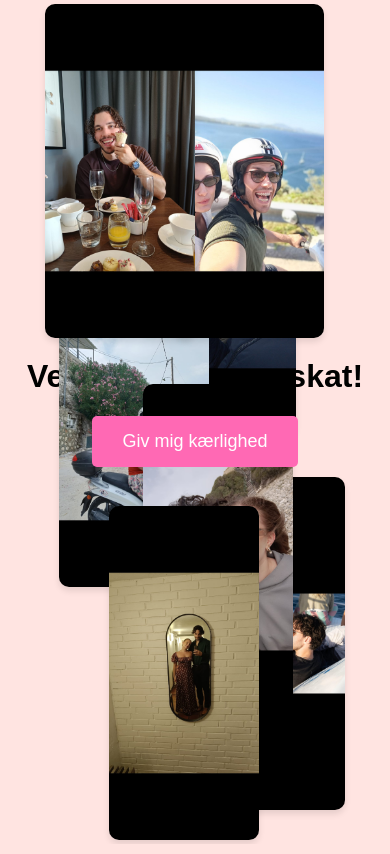
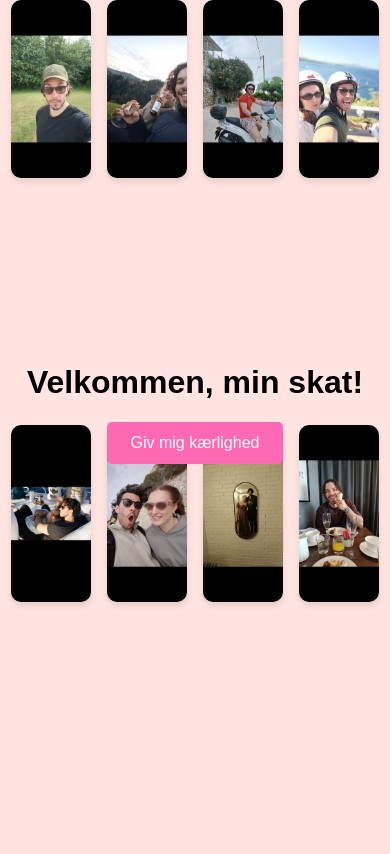
Before and after one commit to JoachimBograd/ElskerNatasja, a website: page index.html in a window 390 px wide. Drawn offline with Linux system fonts and the light colour scheme.

Commit message:
Update index.html

```diff
--- a/index.html
+++ b/index.html
@@ -14,9 +14,10 @@
             flex-direction: column;
             align-items: center;
             justify-content: center;
-            height: 100vh; /* Fylder hele skærmen */
+            height: 100vh;
             overflow: hidden;
             position: relative;
+            text-align: center;
         }
         button {
             padding: 15px 30px;
@@ -46,25 +47,19 @@
             width: 100%;
             height: 100%;
             z-index: 5;
+            display: flex;
+            flex-wrap: wrap;
+            justify-content: center;
+            align-items: center;
+            gap: 10px;
+            padding: 10px;
         }
         img {
-            position: absolute;
-            width: 150px;
+            width: 120px;
             height: auto;
             border-radius: 10px;
             box-shadow: 0 4px 6px rgba(0, 0, 0, 0.1);
         }
-        /* Placering af billeder */
-        #image1 { top: 5%; left: 31%; }
-        #image2 { top: 12%; right: 24%; }
-        #image3 { top: 30%; left: 15%; }
-        #image4 { bottom: 60%; right: 17%; }
-        #image5 { bottom: 4%; left: 50%; }
-        #image6 { bottom: 15%; right: 25%; }
-        #image7 { top: 60%; left: 28%; }
-        #image8 { bottom: 60%; right: 50%; }
-
-        /* Fly-up heart effect */
         .heart {
             position: absolute;
             color: #ff69b4;
@@ -84,38 +79,49 @@
                 opacity: 0;
             }
         }
+        @media (max-width: 600px) {
+            .image-container {
+                flex-direction: row;
+                flex-wrap: wrap;
+                gap: 5px;
+                justify-content: space-evenly;
+                align-items: flex-start;
+            }
+            img {
+                width: 80px;
+                height: auto;
+            }
+            button {
+                font-size: 16px;
+                padding: 12px 24px;
+            }
+            p {
+                font-size: 18px;
+            }
+        }
     </style>
 </head>
 <body>
-    <h1 style="text-align: center;">Velkommen, min skat!</h1>
+    <h1>Velkommen, min skat!</h1>
     <div class="image-container">
-        <img id="image1" src="image1.jpg" alt="Billede 1" />
-        <img id="image2" src="image2.jpg" alt="Billede 2" />
-        <img id="image3" src="image3.jpg" alt="Billede 3" />
-        <img id="image4" src="image4.jpg" alt="Billede 4" />
-        <img id="image5" src="image5.jpg" alt="Billede 5" />
-        <img id="image6" src="image6.jpg" alt="Billede 6" />
-        <img id="image7" src="image7.jpg" alt="Billede 7" />
-        <img id="image8" src="image8.jpg" alt="Billede 8" />
-
+        <img src="image1.jpg" alt="Billede 1" />
+        <img src="image2.jpg" alt="Billede 2" />
+        <img src="image3.jpg" alt="Billede 3" />
+        <img src="image4.jpg" alt="Billede 4" />
+        <img src="image5.jpg" alt="Billede 5" />
+        <img src="image6.jpg" alt="Billede 6" />
+        <img src="image7.jpg" alt="Billede 7" />
+        <img src="image8.jpg" alt="Billede 8" />
     </div>
     <button id="loveButton">Giv mig kærlighed</button>
     <p id="message"></p>
-
-    <!-- Link til din script.js-fil -->
-    <script src="script.js"></script>
-
     <script>
-        // Integrate the heart effect with existing message logic
         document.getElementById("loveButton").addEventListener("click", function(event) {
             createHeartEffect(event.clientX, event.clientY);
-            // Let your existing script.js code handle the message logic
         });
 
         function createHeartEffect(x, y) {
             const body = document.body;
-
-            // Random number of hearts (5 to 10)
             const numHearts = Math.floor(Math.random() * 6) + 5;
 
             for (let i = 0; i < numHearts; i++) {
@@ -123,7 +129,6 @@
                 heart.innerText = "❤️";
                 heart.classList.add("heart");
 
-                // Random position near the click
                 const offsetX = (Math.random() - 0.5) * 100;
                 const offsetY = (Math.random() - 0.5) * 50;
 
@@ -133,7 +138,6 @@
 
                 body.appendChild(heart);
 
-                // Remove the heart after the animation
                 setTimeout(() => {
                     heart.remove();
                 }, 2000);
```
